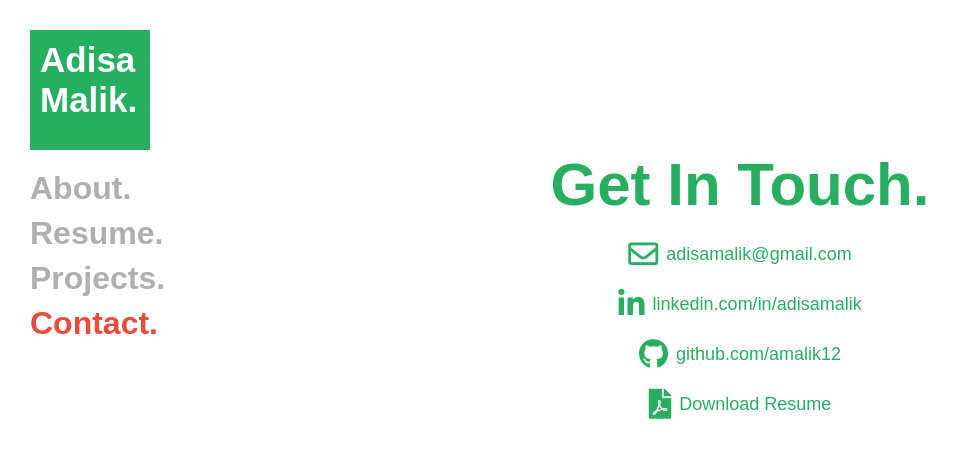
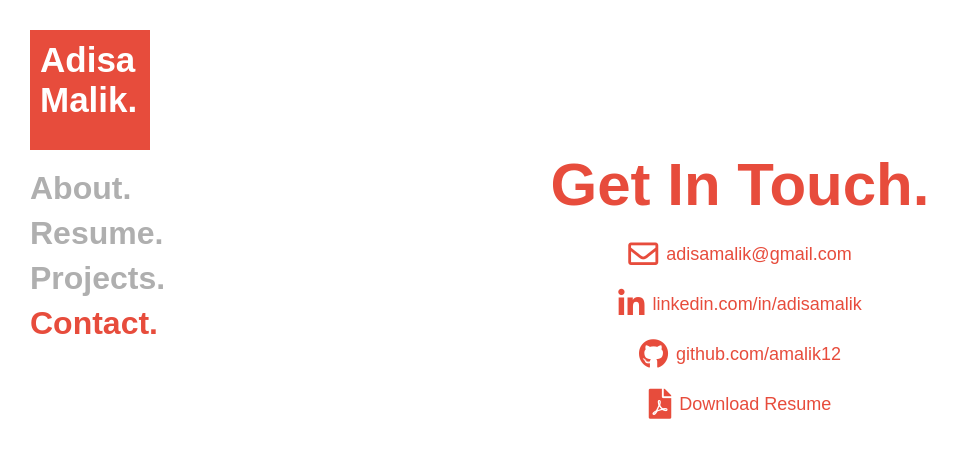
Before and after one commit to amalik12/personal-site, a React (Create React App) app: page /contact in a window 1280 px wide. Shown: the top 458 px of the page, without its empty margins (0-959 px from the left). Built offline with nearby package versions, Linux system fonts and the light colour scheme; a web font is replaced by a local one.

Commit message:
Added transitions to contact page, updated resume download button styles

```diff
--- a/src/components/Contact/Contact.css
+++ b/src/components/Contact/Contact.css
@@ -3,6 +3,7 @@
     margin-top: 15vh;
     margin-bottom: 20px;
     font-size: 60px;
+    color: #e74c3c;
 }
 
 .contact-link {
@@ -13,6 +14,7 @@
     font-family: neue-haas-grotesk-display, sans-serif;
     font-weight: 400;
     margin-bottom: 20px;
+    color: #e74c3c;
 }
 
 .contact-link i {
--- a/src/components/Contact/Contact.js
+++ b/src/components/Contact/Contact.js
@@ -1,31 +1,37 @@
 import React from 'react';
 import './Contact.css';
-import { connect } from 'react-redux';
+import ScrollReveal from 'scrollreveal';
+import { revealOptions } from '../../util';
 
-const mapStateToProps = (state) => {
-    return {
-        color: state.color
-    }
+class Contact extends React.Component {
+    constructor(props) {
+        super(props);
+        this.nodes = [];
     }
 
-let Contact = (props) => {
+    componentDidMount() {
+        ScrollReveal().reveal(this.nodes, revealOptions);
+    }
+
+    render() {
         return (
             <div className="Contact">
-            <h1 className="contact-header" style={{color: props.color}}>Get In Touch.</h1>
-            <a href="mailto:adisamalik@gmail.com" className="contact-link" style={{color: props.color}}>
+                <h1 ref={node => this.nodes.push(node)} className="contact-header">Get In Touch.</h1>
+                <a ref={node => this.nodes.push(node)} href="mailto:adisamalik@gmail.com" className="contact-link">
                     <i className="far fa-envelope"></i> adisamalik@gmail.com
                 </a>
-            <a href="http://linkedin.com/in/adisamalik" className="contact-link" style={{color: props.color}}>
+                <a ref={node => this.nodes.push(node)} href="http://linkedin.com/in/adisamalik" className="contact-link">
                     <i className="fab fa-linkedin-in"></i> linkedin.com/in/adisamalik
                 </a>
-            <a href="http://github.com/amalik12" className="contact-link" style={{color: props.color}}>
+                <a ref={node => this.nodes.push(node)} href="http://github.com/amalik12" className="contact-link">
                     <i className="fab fa-github"></i> github.com/amalik12
                 </a>
-            <a href="#" className="contact-link" style={{color: props.color}}>
+                <a ref={node => this.nodes.push(node)} href="#" className="contact-link">
                     <i className="fas fa-file-pdf"></i> Download Resume
                 </a>
             </div>
         );
     }
+}
 
-export default connect(mapStateToProps)(Contact);
+export default Contact;
--- a/src/components/NavLink/NavLink.js
+++ b/src/components/NavLink/NavLink.js
@@ -12,7 +12,7 @@ class NavLink extends Component {
   }
 
   componentDidMount() {
-    this.updateColor();
+    this.updateColor(this.props.location.pathname);
     this.props.history.listen((location, action) => {
       this.updateColor(location.pathname);
     });
--- a/src/components/Resume/Resume.css
+++ b/src/components/Resume/Resume.css
@@ -19,13 +19,15 @@
 }
 
 .resume-download {
+    display: flex;
+    align-items: center;
+    justify-content: center;
     font-family: neue-haas-grotesk-display, sans-serif;
-    font-weight: 400;
+    font-weight: 600;
     font-style: normal;
     font-size: 20px;
     color: white;
     background: #3498db;
-    text-align: center;
     border-radius: 4px;
     width: 250px;
     padding: 15px 10px;
--- a/src/components/Resume/Resume.js
+++ b/src/components/Resume/Resume.js
@@ -42,7 +42,7 @@ class Resume extends Component {
             <Experience ref={node => this.nodes.push(node)} image="yale.png" title="Bachelor of Science (B.S.), Computer Science"
             org={['Yale University', 'http://yale.edu']} dates="Aug 2013 - May 2017"
             location="New Haven, CT" tags={['c', 'java', 'javascript']} description=''/>
-            <div ref={node => this.nodes.push(node)} className="resume-download"><i className="fas fa-file-pdf"></i> Download Resume</div>
+            <div ref={node => this.nodes.push(node)} className="resume-download"><i className="fas fa-file-pdf"></i> <span className="resume-download-text">Download Resume</span></div>
           </div>
         );
     }
```
Lines whose indentation alone changed are shown as unchanged.
